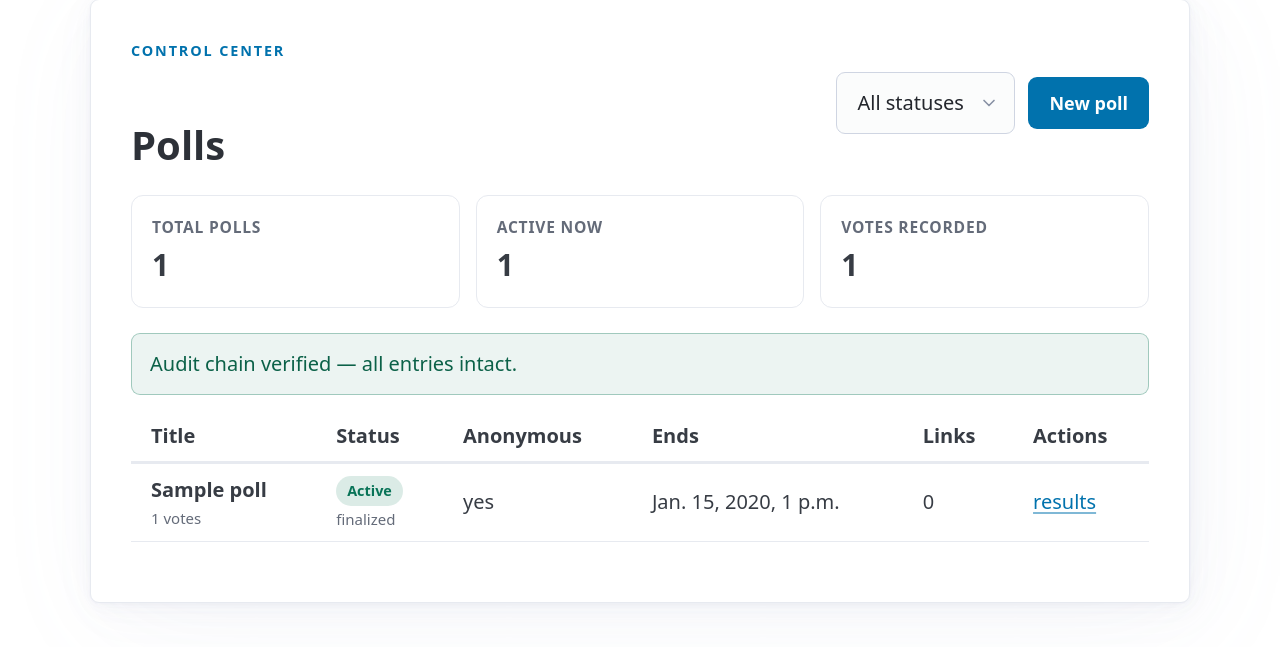
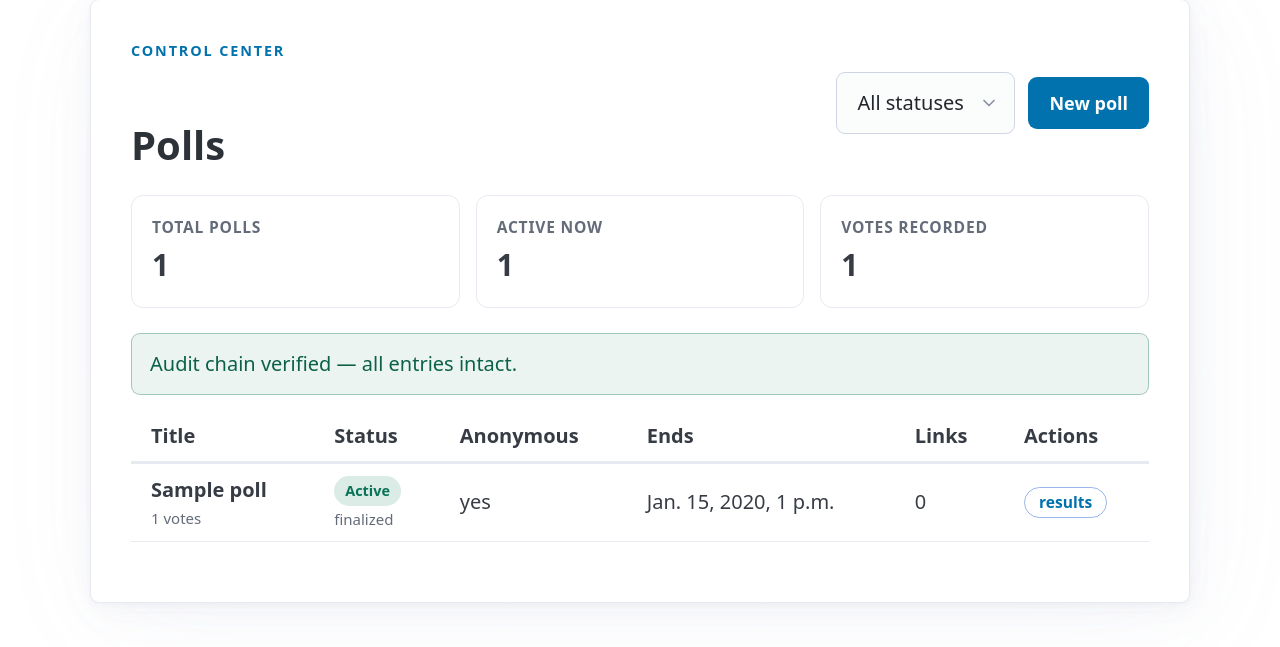
Before and after one commit to monnommon/evs, a Django app: page /panel/ in a window 1280 px wide. Shown: the part 135-782 px from the top of the page. Run offline with Django 5.2, Linux system fonts and the light colour scheme; a user stored in the database is signed in; tables that the repository leaves empty hold one stand-in row (values such as "Sample post"); data that the repository does not hold is empty.

Commit message:
Fix lost dates on poll edit; colored action buttons in polls table
datetime-local inputs silently drop Django's default
'YYYY-MM-DD HH:MM:SS' value (spec wants 'YYYY-MM-DDTHH:MM') — the
edit form opened with empty start/end fields, and saving wiped them
into validation errors. Set the widget format explicitly; regression
test asserts the rendered value.

Poll row actions are now compact pill buttons instead of bare links:
edit/results blue outline, generate-link green, finalize red (dark
theme variants included).

```diff
--- a/polls/views_pages.py
+++ b/polls/views_pages.py
@@ -92,8 +92,8 @@ class PollForm(forms.Form):
     is_anonymous = forms.BooleanField(required=False)
     allow_multiple_options = forms.BooleanField(required=False)
     results_visibility = forms.ChoiceField(choices=[("public", _("Public")), ("hidden", _("Hidden"))], initial="public", required=False)
-    start_at = forms.DateTimeField(widget=forms.DateTimeInput(attrs={"type": "datetime-local"}))
-    end_at = forms.DateTimeField(widget=forms.DateTimeInput(attrs={"type": "datetime-local"}))
+    start_at = forms.DateTimeField(widget=forms.DateTimeInput(attrs={"type": "datetime-local"}, format="%Y-%m-%dT%H:%M"))
+    end_at = forms.DateTimeField(widget=forms.DateTimeInput(attrs={"type": "datetime-local"}, format="%Y-%m-%dT%H:%M"))
     options_text = forms.CharField(widget=forms.Textarea, help_text=_("One option per line."))
     status = forms.ChoiceField(choices=[(PollStatus.DRAFT, PollStatus.DRAFT.label), (PollStatus.ACTIVE, PollStatus.ACTIVE.label)], initial=PollStatus.DRAFT)
 
--- a/static/css/style.css
+++ b/static/css/style.css
@@ -107,6 +107,23 @@ table td { vertical-align: middle; }
 .btn-secondary { border-color: var(--pico-border-color); background: var(--pico-card-background-color); color: var(--pico-color); }
 .btn-secondary:hover { background: var(--pico-background-color); color: var(--pico-color); }
 .btn-block { width: 100%; }
+/* Compact table/list action buttons (colored outlines, not bare links) */
+.btn-sm { display: inline-flex; align-items: center; min-height: 30px; padding: .15rem .7rem; border: 1px solid; border-radius: 999px; background: transparent; cursor: pointer; font-size: .78rem; font-weight: 650; text-decoration: none; width: auto; margin-bottom: 0; }
+.btn-sm:hover { filter: brightness(.95); text-decoration: none; }
+.btn-view { border-color: rgba(35,91,215,.45); color: var(--pico-primary); }
+.btn-view:hover { background: rgba(35,91,215,.08); color: var(--pico-primary); }
+.btn-accent { border-color: rgba(19,121,91,.45); color: #0b6148; }
+.btn-accent:hover { background: rgba(19,121,91,.08); color: #0b6148; }
+.btn-danger { border-color: rgba(180,35,60,.45); color: #b4233c; }
+.btn-danger:hover { background: rgba(180,35,60,.08); color: #b4233c; }
+@media (prefers-color-scheme: dark) {
+  .btn-view { color: #7fa7f0; border-color: rgba(91,136,236,.45); }
+  .btn-view:hover { background: rgba(91,136,236,.12); }
+  .btn-accent { color: #5ec9a4; border-color: rgba(46,181,133,.45); }
+  .btn-accent:hover { background: rgba(46,181,133,.12); }
+  .btn-danger { color: #ef8296; border-color: rgba(229,99,122,.45); }
+  .btn-danger:hover { background: rgba(229,99,122,.12); }
+}
 /* Pico makes submit buttons width:100% — keep form footers and inline forms compact */
 .form-actions button[type="submit"], .form-actions > button { width: auto; margin-bottom: 0; }
 button[type="submit"] { width: 100%; } /* ballot/standalone primary action stays full-width */
--- a/templates/panel/dashboard.html
+++ b/templates/panel/dashboard.html
@@ -45,16 +45,16 @@
         <td>{{ poll.end_at }}</td>
         <td>{{ poll.link_count }}</td>
         <td><div class="actions">
-          {% if can_manage and not poll.is_finalized %}<a href="/panel/polls/{{ poll.id }}/edit/">{% trans "edit" %}</a>{% endif %}
-          <a href="/panel/polls/{{ poll.id }}/results/">{% trans "results" %}</a>
+          {% if can_manage and not poll.is_finalized %}<a class="btn-sm btn-view" href="/panel/polls/{{ poll.id }}/edit/">{% trans "edit" %}</a>{% endif %}
+          <a class="btn-sm btn-view" href="/panel/polls/{{ poll.id }}/results/">{% trans "results" %}</a>
           {% if can_manage and not poll.is_finalized %}
           <form method="post" action="/panel/polls/{{ poll.id }}/finalize/" style="display:inline" data-testid="finalize-form">
-            {% csrf_token %}<button class="btn-quiet" type="submit" data-confirm="{% trans 'Finalize this poll? Voting will stop and results will become immutable.' %}">{% trans "finalize" %}</button>
+            {% csrf_token %}<button class="btn-sm btn-danger" type="submit" data-confirm="{% trans 'Finalize this poll? Voting will stop and results will become immutable.' %}">{% trans "finalize" %}</button>
           </form>
           {% endif %}
           {% if can_manage and poll.is_anonymous and poll.is_open and not poll.is_finalized %}
           <form method="post" action="/panel/polls/{{ poll.id }}/generate-link/" style="display:inline" data-testid="generate-link-form">
-            {% csrf_token %}<input type="number" name="count" value="1" min="1" max="500" aria-label="{% trans 'Link count' %}" style="width:4.5rem"> <button class="btn-quiet" type="submit">{% trans "generate link(s)" %}</button>
+            {% csrf_token %}<input type="number" name="count" value="1" min="1" max="500" aria-label="{% trans 'Link count' %}" style="width:4.5rem"> <button class="btn-sm btn-accent" type="submit">{% trans "generate link(s)" %}</button>
           </form>
           {% endif %}
         </div></td>
```
Also changed, not shown: evs/tests_phase35.py (+15 -0 lines).
